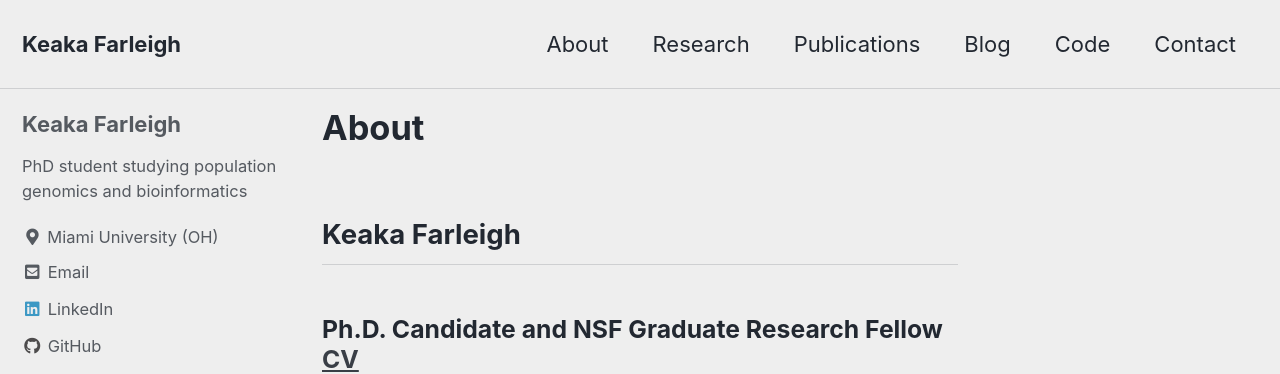
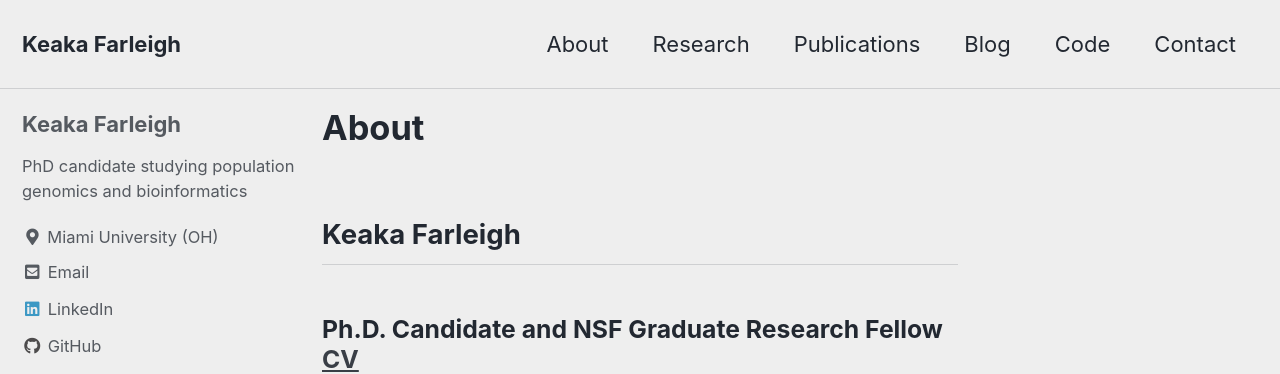
Before and after one commit to kfarleigh/kfarleigh.github.io, a Jekyll site: the page built from _pages/about.md, in a window 1280 px wide. Shown: the top 374 px of the page. Built offline with Jekyll 4.4.1, drawn with Linux system fonts in a browser that asks for light colours; cached includes are drawn as plain includes.

Commit message:
Update _config.yml

```diff
--- a/_config.yml
+++ b/_config.yml
@@ -102,7 +102,7 @@ analytics:
 author:
   name             : "Keaka Farleigh"
   avatar           :
-  bio              : "PhD student studying population genomics and bioinformatics"
+  bio              : "PhD candidate studying population genomics and bioinformatics"
   location         : "Miami University (OH)"
   email            : "farleik@miamioh.edu"
   uri              :
```
